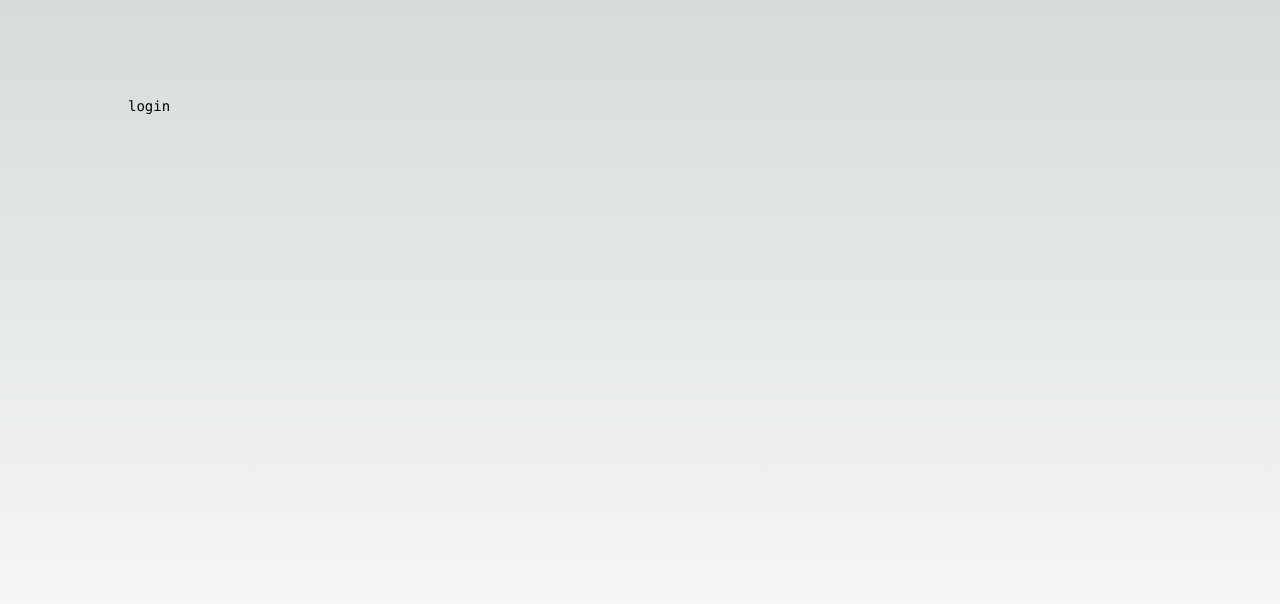
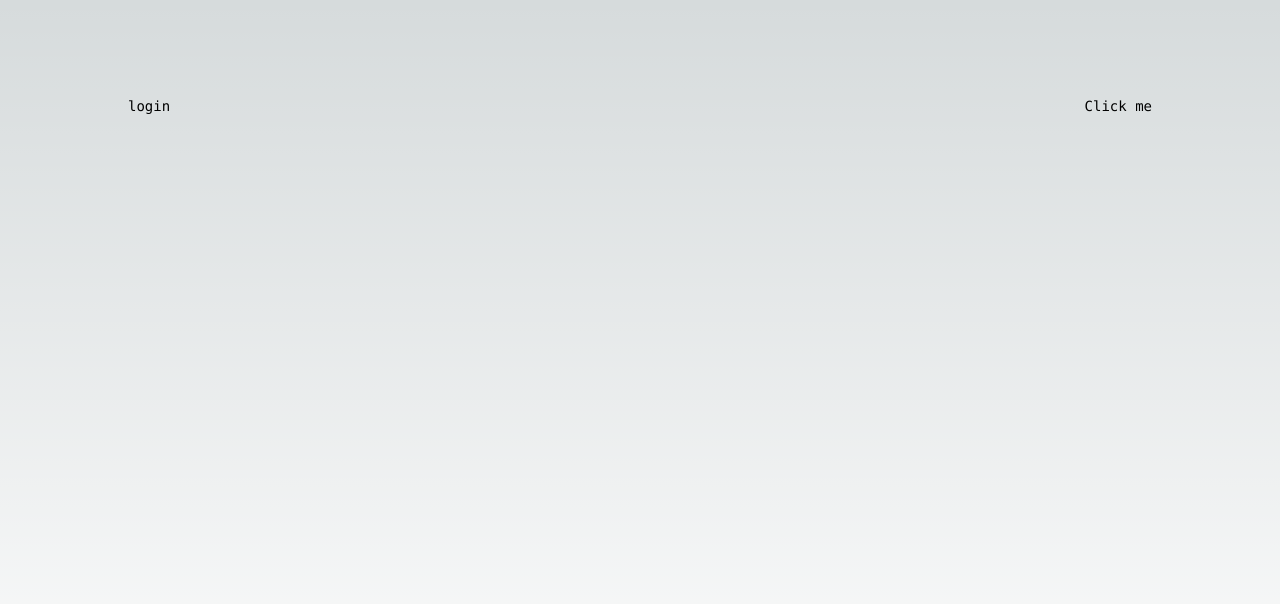
Before and after one commit to javi-diaz47/nomina, a Next.js app: page /login in a window 1280 px wide. Shown: the top 604 px of the page. Built offline with nearby package versions, Linux system fonts and the light colour scheme.

Commit message:
feat: add button

```diff
--- /dev/null
+++ b/src/app/components/Buttons.js
@@ -0,0 +1,3 @@
+export const Button = ({ title }) => {
+  return <button>{title}</button>
+}
--- a/src/app/login/page.js
+++ b/src/app/login/page.js
@@ -1,10 +1,12 @@
+import { Button } from '../components/Buttons'
 
 export default function Login() {
   return (
-    <main className="flex min-h-screen flex-col items-center justify-between p-24">
-      <div className="z-10 max-w-5xl w-full items-center justify-between font-mono text-sm lg:flex">
+    <main className="flex flex-col items-center justify-between min-h-screen p-24">
+      <div className="z-10 items-center justify-between w-full max-w-5xl font-mono text-sm lg:flex">
         login
-              </div>
+        <Button title={'Click me'} />
+      </div>
     </main>
-  );
+  )
 }
```
